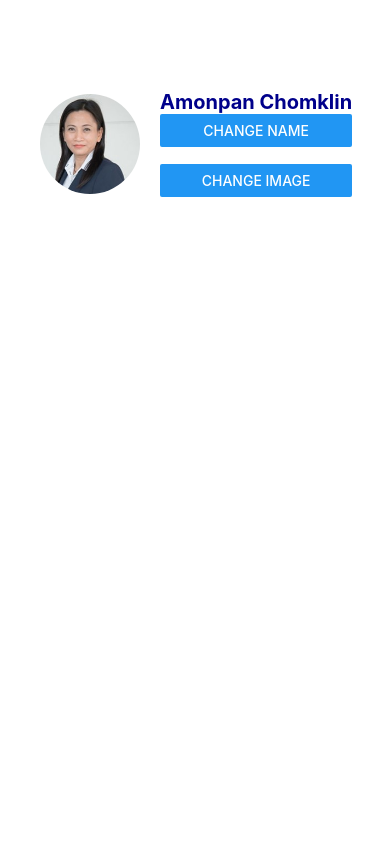
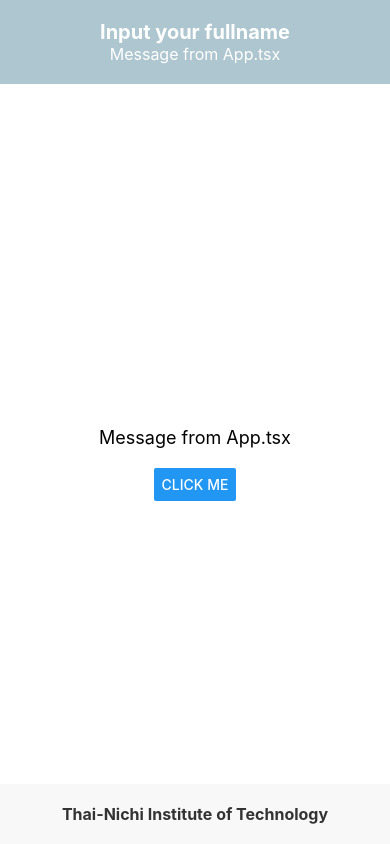
Before and after one commit to Schomklin/reactnativeTNI, a React Native app: screen / in a window 390 px wide. Built offline with nearby package versions, Linux system fonts and the light colour scheme.

Commit message:
Update(08-03-2024)

```diff
--- a/App.tsx
+++ b/App.tsx
@@ -1,13 +1,28 @@
-import { View, Text } from 'react-native'
-import React from 'react'
-import ProfileScreen from './components/ProfileScreen'
+import React from "react";
+import { View, StyleSheet } from "react-native";
+import AppHeader from "./components/AppHeader";
+import Content from "./components/Content";
+import AppFooter from "./components/AppFooter";
 
-const App = ():React.JSX.Element => {
+const App: React.FC = () => {
+
+  const subtitle = "Message from App.tsx";
+  const title = "Input your fullname";
+
   return (
-    <View>
-      <ProfileScreen/>
+    <View style={styles.container}>
+      <AppHeader title={title} subtitle={subtitle} />
+      <Content message={subtitle} title={title} />
+      <AppFooter footerText="Thai-Nichi Institute of Technology" />
     </View>
-  )
-}
+  );
+};
 
-export default App
+const styles = StyleSheet.create({
+  container: {
+    flex: 1,
+    justifyContent: "space-between",
+  },
+});
+
+export default App;
--- a/components/AppFooter.tsx
+++ b/components/AppFooter.tsx
@@ -1,28 +1,18 @@
-import { StyleSheet, Text, View } from "react-native";
-import React from "react";
+import React from 'react';
+import { View, Text } from 'react-native';
+import { stylesPractice} from '../styles/styles';
 
-const AppFooter = (): React.JSX.Element => {
-  const hello = "Hello TNI Footer";
-  const hello2 = <Text>Hello JSX</Text>;
-  const isLogin = false;
+interface AppFooterProps {
+  footerText: string;
+}
+
+const AppFooter: React.FC<AppFooterProps> = ({ footerText }) => {
   return (
-    <View>
-      <Text style={styles.myText}>
-        {hello} Date:{new Date().toLocaleDateString()}
-      </Text>
-      {hello2}
-      {isLogin && <Text>Welcome Boss</Text>}
-      {isLogin ? <Text>Welcome Marry</Text> : <Text>ยังไม่ได้ Login</Text> }
-
-
+    <View style={stylesPractice.footer}>
+      <Text style={stylesPractice.footerText}>{footerText}</Text>
     </View>
   );
 };
 
+
 export default AppFooter;
-
-const styles = StyleSheet.create({
-  myText: {
-    color: "red",
-  },
-});
--- a/components/AppHeader.tsx
+++ b/components/AppHeader.tsx
@@ -1,20 +1,19 @@
-import { View, Text } from 'react-native'
-import React from 'react'
+import React from 'react';
+import { View, Text } from 'react-native';
+import { stylesPractice} from '../styles/styles';
 
-type AppHeaderProps = {
-    title:string;
-    year? :number;
+interface AppHeaderProps {
+  title: string;
+  subtitle: string;
 }
 
-const AppHeader = ({title,year}:AppHeaderProps): React.JSX.Element => {
+const AppHeader: React.FC<AppHeaderProps> = ({ title, subtitle }) => {
   return (
-    <View>
-      <Text>
-        {title}
-        {year && year + 543 }
-      </Text>
+    <View style={stylesPractice.header}>
+      <Text style={stylesPractice.headerText}>{title}</Text>
+      <Text style={stylesPractice.subtitleText}>{subtitle}</Text>
     </View>
-  )
-}
+  );
+};
 
-export default AppHeader
+export default AppHeader;
--- /dev/null
+++ b/components/Content.tsx
@@ -0,0 +1,19 @@
+import React from "react";
+import { View, Text, Button, Alert} from "react-native";
+import { stylesPractice} from '../styles/styles';
+
+interface ContentProps {
+  message: string;
+  title: string;
+}
+
+const Content: React.FC<ContentProps> = ({ title, message }) => {
+  return (
+    <View style={stylesPractice.content}>
+      <Text style={stylesPractice.text}>{message}</Text>
+      <Button title="Click Me" onPress={() => Alert.alert("Hello", title)} />
+    </View>
+  );
+};
+
+export default Content;
--- a/components/ProfileScreen.tsx
+++ b/components/ProfileScreen.tsx
@@ -1,6 +1,6 @@
 import { Text, View, Image, Button } from "react-native";
 import React, { useState } from "react";
-import styles from "../styles/styles";
+import {styles} from "../styles/styles";
 
 const ProfileScreen = (): React.JSX.Element => {
   const profileImage = require("../assets/profileImage.jpg");
--- a/styles/styles.ts
+++ b/styles/styles.ts
@@ -1,6 +1,6 @@
 import { StyleSheet } from 'react-native';
 
-export default StyleSheet.create({
+const styles = StyleSheet.create({
     container: {
       alignItems: "center",
       padding: 20,
@@ -28,3 +28,48 @@ export default StyleSheet.create({
       color:"#00008b"
     }
   });
+
+  const stylesPractice = StyleSheet.create({
+    header: {
+      backgroundColor: '#AEC6CF',
+      padding: 20,
+      alignItems: 'center',
+      justifyContent: 'center',
+    },
+    headerText: {
+      fontSize: 20,
+      fontWeight: 'bold',
+      color: '#fff',
+    },
+    subtitleText: {
+      fontSize: 16,
+      color: '#fff',
+    },
+    footer: {
+      backgroundColor: '#f8f8f8',
+      padding: 20,
+      alignItems: 'center',
+      justifyContent: 'center',
+      position: 'absolute',
+      left: 0,
+      right: 0,
+      bottom: 0,
+    },
+    footerText: {
+      fontSize: 16,
+      fontWeight: 'bold',
+      color: '#333',
+    },
+    content: {
+      flex: 1,
+      alignItems: "center",
+      justifyContent: "center",
+    },
+    text: {
+      fontSize: 18,
+      marginBottom: 20,
+    },
+  });
+
+
+  export { styles,stylesPractice };
```
Also changed, not shown: App1.tsx (+13 -37 lines), App2.tsx (added, +16 -0 lines), components/UseEffectExampl.tsx (added, +31 -0 lines).
